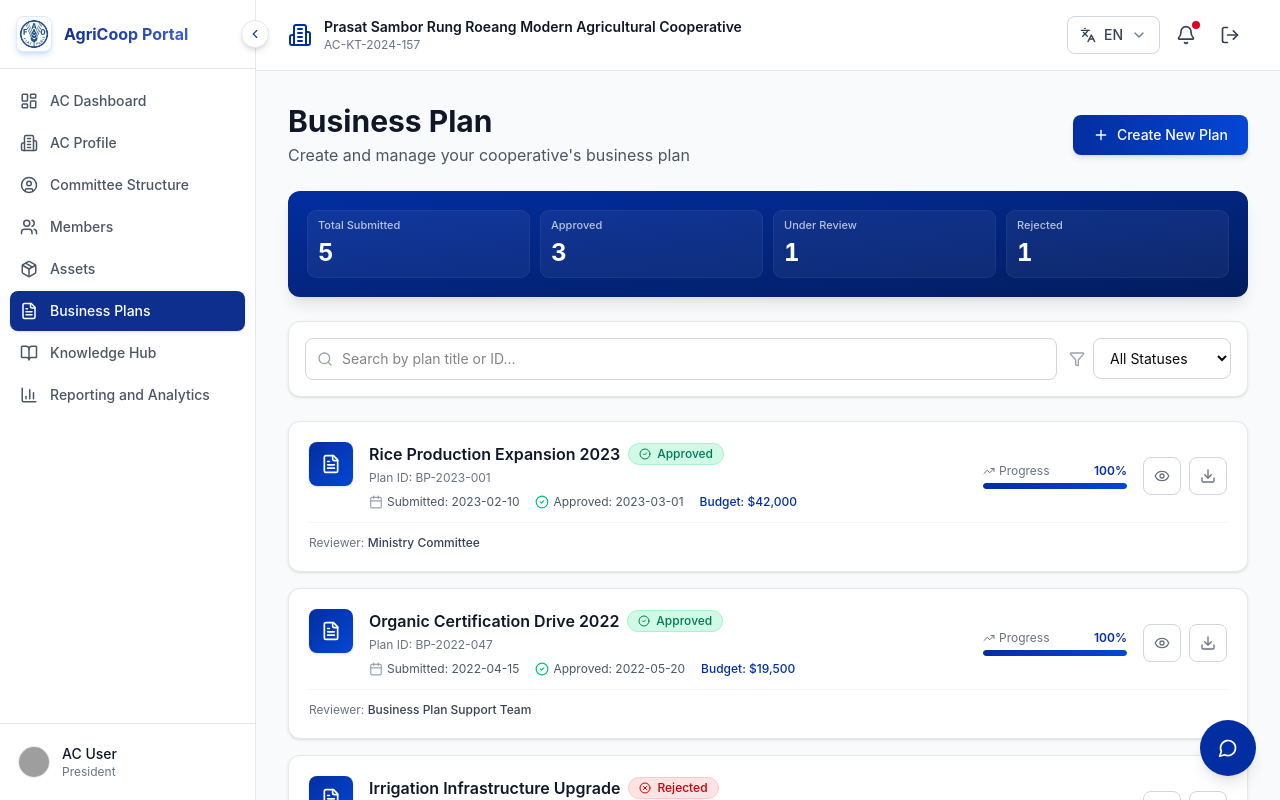
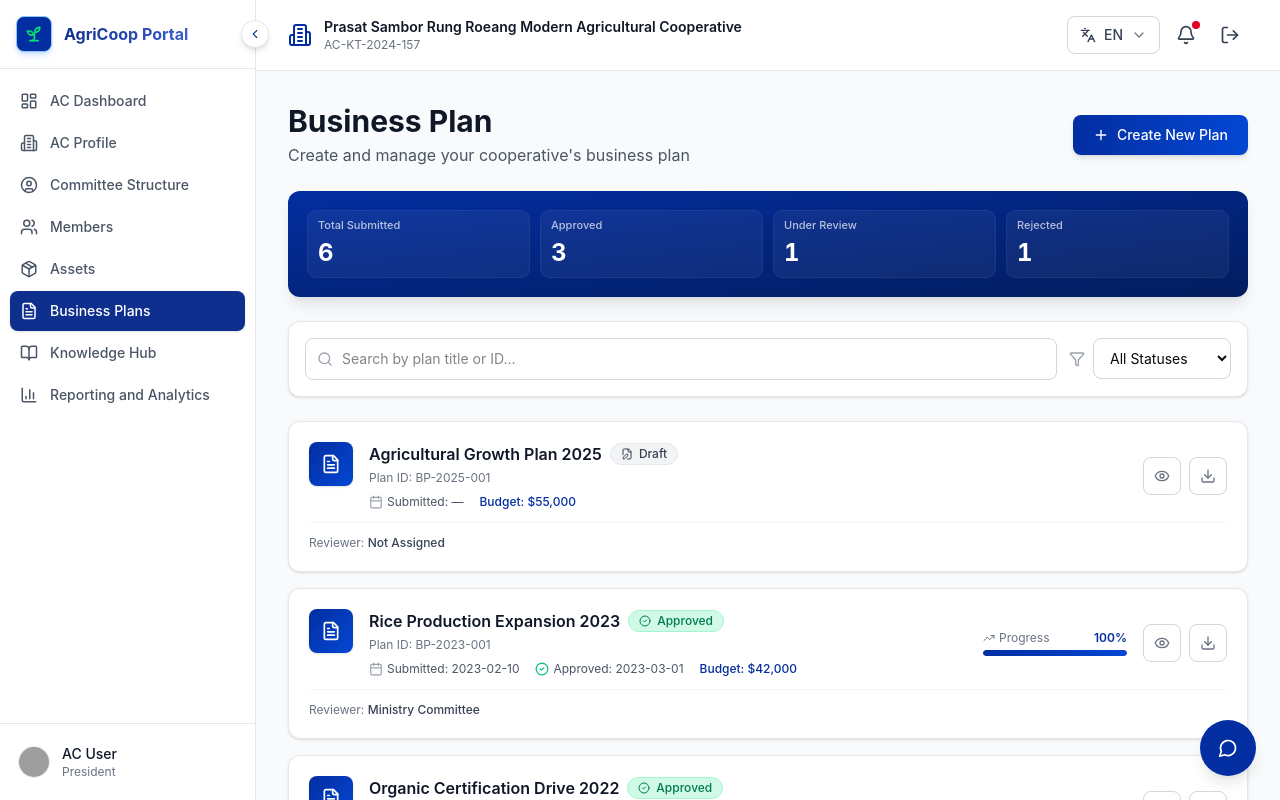
Before and after one commit to Nisal2522/Framer-UI-UX, a React (Vite) app: page /dashboard/business-plans in a window 1280 px wide. Built offline with nearby package versions, Linux system fonts and the light colour scheme; grey boxes are pictures that could not be loaded.

Commit message:
feat: add sample past plan data and update logo styling in BusinessPlanTemplate, LandingPage, and Root components

```diff
--- a/src/app/components/BusinessPlanTemplate.tsx
+++ b/src/app/components/BusinessPlanTemplate.tsx
@@ -24,6 +24,16 @@
 // ─── Past plans data ───────────────────────────────────────────────────────────
 
 const pastPlans = [
+  {
+    id: "BP-2025-001",
+    title: "Agricultural Growth Plan 2025",
+    status: "Draft",
+    submittedDate: null,
+    approvedDate: null,
+    budget: "$55,000",
+    progress: 0,
+    reviewer: "Not Assigned",
+  },
   {
     id: "BP-2023-001",
     title: "Rice Production Expansion 2023",
--- a/src/app/components/LandingPage.tsx
+++ b/src/app/components/LandingPage.tsx
@@ -31,8 +31,6 @@
   Heart,
   Quote,
 } from "lucide-react";
-import faoLogo from "../../assets/fao.jpg";
-
 const heroSlides = [
   {
     image: "https://images.unsplash.com/photo-1625246333195-78d9c38ad449?auto=format&fit=crop&w=1920&q=80",
@@ -167,12 +165,11 @@
         <div className="max-w-7xl mx-auto px-4 sm:px-6 lg:px-8">
           <div className="flex items-center justify-between h-16">
             <div className="flex items-center gap-3">
-              <div className="w-10 h-10 rounded-lg overflow-hidden border border-gray-200 shadow-sm">
-                <img src={faoLogo} alt="FAO logo" className="h-full w-full object-cover" />
+              <div className="w-10 h-10 rounded-lg bg-[#032EA1] border border-blue-100 shadow-md shadow-blue-500/20 flex items-center justify-center">
+                <Sprout className="w-6 h-6 text-green-400" />
               </div>
               <div>
-                <h1 className="text-lg font-bold text-gray-900">FOMMP</h1>
-                <p className="text-[10px] text-gray-500 tracking-wide leading-none">Farmer Organizations Management Platform</p>
+                <h1 className="text-lg font-bold bg-gradient-to-r from-[#0F2F8F] to-[#3B5FCC] bg-clip-text text-transparent">AgriCoop Portal</h1>
               </div>
             </div>
             <div className="hidden md:flex items-center gap-8">
@@ -560,7 +557,9 @@
           <p className="text-center text-sm text-gray-400 mb-8 font-medium tracking-wide uppercase">Supported By</p>
           <div className="flex flex-wrap items-center justify-center gap-12 opacity-60 grayscale">
             <div className="flex items-center gap-2">
-              <img src={faoLogo} alt="FAO" className="w-10 h-10 rounded-lg object-cover" />
+              <div className="w-10 h-10 rounded-lg bg-[#032EA1] flex items-center justify-center">
+                <Sprout className="w-6 h-6 text-green-400" />
+              </div>
               <span className="text-lg font-bold text-gray-700">FAO</span>
             </div>
             <div className="flex items-center gap-2">
@@ -581,12 +580,11 @@
           <div className="grid grid-cols-1 md:grid-cols-4 gap-10 pb-10 border-b border-gray-800">
             <div className="col-span-1 md:col-span-2">
               <div className="flex items-center gap-3 mb-4">
-                <div className="w-10 h-10 rounded-lg overflow-hidden border border-gray-700">
-                  <img src={faoLogo} alt="FAO logo" className="h-full w-full object-cover" />
+                <div className="w-10 h-10 rounded-lg bg-[#032EA1] border border-gray-700 flex items-center justify-center">
+                  <Sprout className="w-6 h-6 text-green-400" />
                 </div>
                 <div>
-                  <h3 className="text-lg font-bold text-white">FOMMP</h3>
-                  <p className="text-xs text-gray-500">Farmer Organizations Management Platform</p>
+                  <h3 className="text-lg font-bold bg-gradient-to-r from-[#6B9FFF] to-[#93BFFF] bg-clip-text text-transparent">AgriCoop Portal</h3>
                 </div>
               </div>
               <p className="text-sm text-gray-400 mb-6 max-w-md leading-relaxed">
--- a/src/app/components/Root.tsx
+++ b/src/app/components/Root.tsx
@@ -16,11 +16,10 @@
   ChevronLeft,
   ChevronRight,
   ChevronDown,
+  Sprout,
 } from "lucide-react";
 import React, { useEffect, useRef, useState } from "react";
 import { ChatbotWidget } from "./ChatbotWidget";
-import faoLogo from "../../assets/fao.jpg";
-
 type LangCode = "EN" | "KH" | "FR" | "ZH" | "TH";
 
 const LANGUAGE_OPTIONS: { code: LangCode; label: string; native: string }[] = [
@@ -94,8 +93,8 @@
 
         {/* Logo */}
         <div className="flex items-center gap-3 border-b border-gray-200 px-4 py-4 h-[69px] overflow-hidden">
-          <div className="w-9 h-9 shrink-0 rounded-lg overflow-hidden border border-blue-100 bg-white shadow-md shadow-blue-500/20">
-            <img src={faoLogo} alt="FAO logo" className="h-full w-full object-cover" />
+          <div className="w-9 h-9 shrink-0 rounded-lg bg-[#032EA1] border border-blue-300 shadow-md shadow-blue-500/20 flex items-center justify-center">
+            <Sprout className="w-5 h-5 text-green-400" />
           </div>
           <div
             className={`min-w-0 overflow-hidden transition-all duration-300 ${
@@ -177,12 +176,8 @@
             {/* Logo */}
             <div className="flex items-center justify-between px-6 py-5 border-b border-gray-200">
               <div className="flex items-center gap-3">
-                <div className="w-10 h-10 rounded-lg overflow-hidden border border-blue-100 bg-white shadow-md shadow-blue-500/20">
-                  <img
-                    src={faoLogo}
-                    alt="FAO logo"
-                    className="h-full w-full object-cover"
-                  />
+                <div className="w-10 h-10 rounded-lg bg-[#032EA1] border border-blue-100 shadow-md shadow-blue-500/20 flex items-center justify-center">
+                  <Sprout className="w-6 h-6 text-green-400" />
                 </div>
                 <div>
                   <h1 className="text-xl font-bold bg-gradient-to-r from-[#032EA1] to-[#0447D4] bg-clip-text text-transparent">
```
